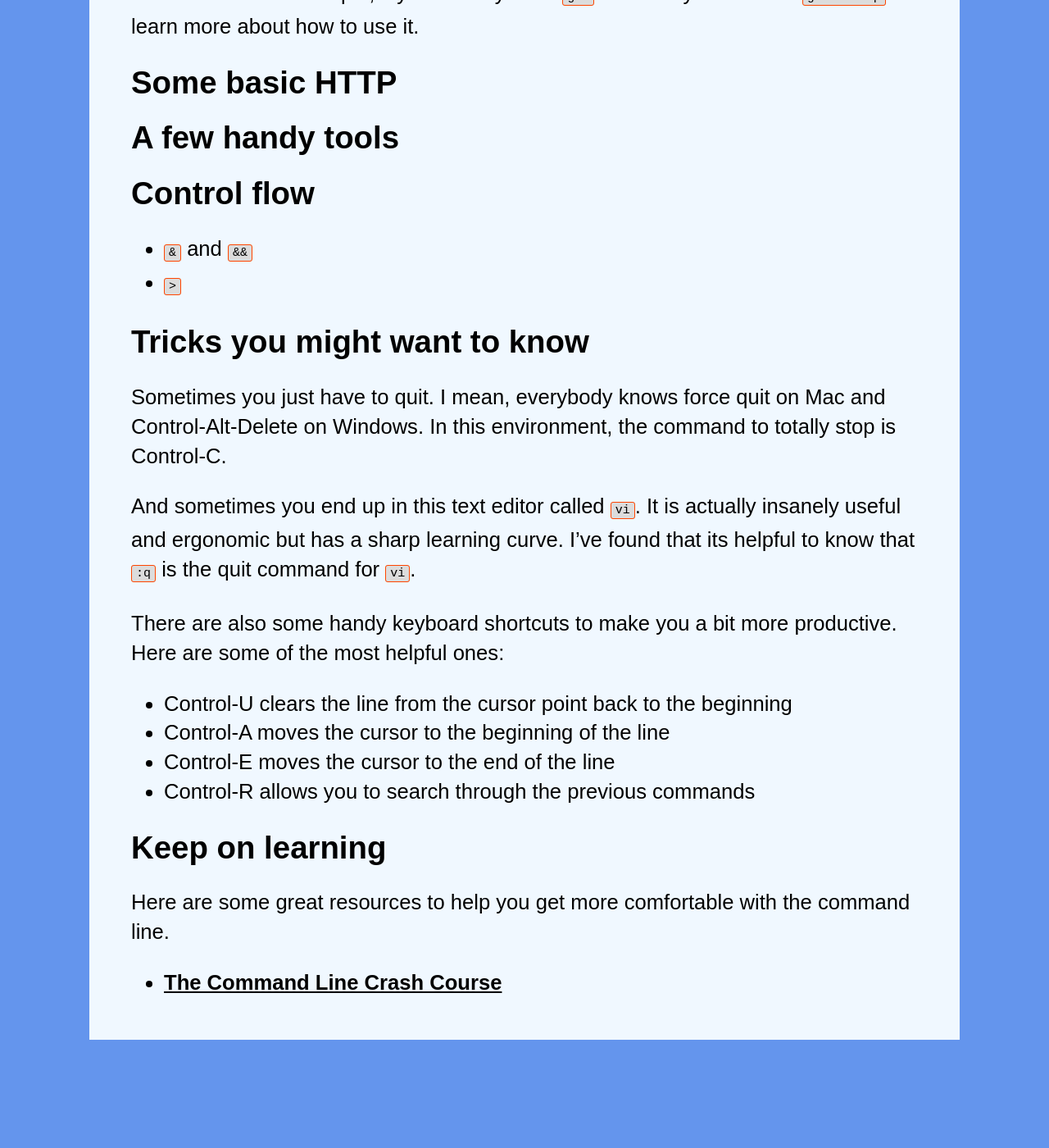
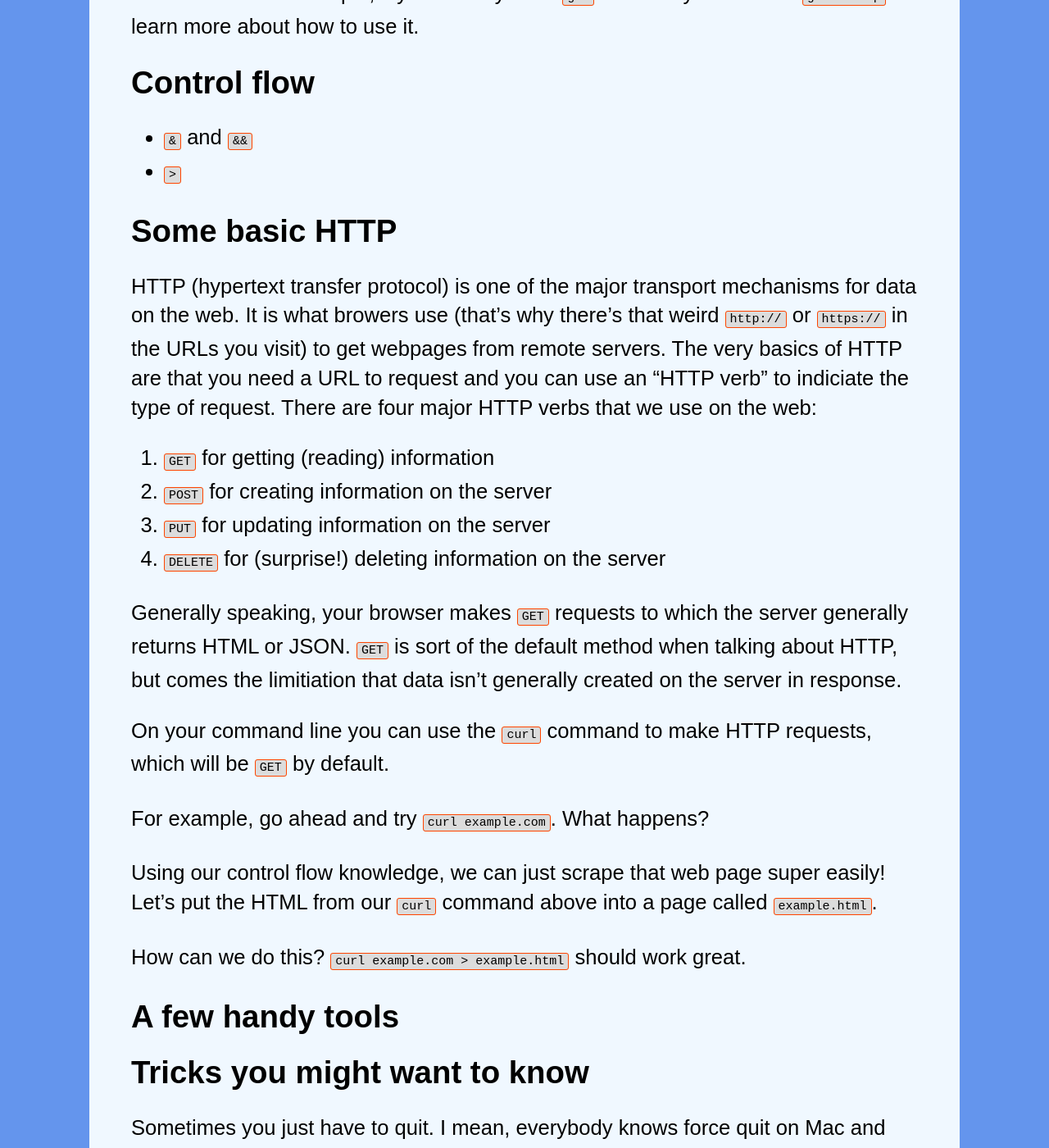
Before and after one commit to jeremiak/metro-cli-class, a Jekyll site: the page built from index.md, in a window 1280 px wide and 1400 px high, scrolled down 7993 px. Shown: the whole window at 82% size. Built offline with Jekyll 4.4.1, drawn with Linux system fonts in a browser that asks for light colours; before the commit the page ends 9261 px from its top, so only the background shows below that.

Commit message:
HTTP stuff

```diff
--- a/index.md
+++ b/index.md
@@ -138,22 +140,37 @@ Use `man` to figure out what flag we pass to `ls` so that a slash is added after
 
 Another common, though not ubiquitous, way to get help is to use the `--help` flag with a command. For example, if you already have `git` installed you can use `git --help` to learn more about how to use it.
 
-<a name="http"></a>
-
-## Some basic HTTP
-
-
-<a name="tools"></a>
-
-## A few handy tools
-
-
 <a name="control"></a>
 
 ## Control flow
 
 - `&` and `&&`
 - `>`
+
+<a name="http"></a>
+
+## Some basic HTTP
+
+HTTP (hypertext transfer protocol) is one of the major transport mechanisms for data on the web. It is what browers use (that's why there's that weird `http://` or `https://` in the URLs you visit) to get webpages from remote servers. The very basics of HTTP are that you need a URL to request and you can use an "HTTP verb" to indiciate the type of request. There are four major HTTP verbs that we use on the web:
+
+0. `GET` for getting (reading) information
+0. `POST` for creating information on the server
+0. `PUT` for updating information on the server
+0. `DELETE` for (surprise!) deleting information on the server
+
+Generally speaking, your browser makes `GET` requests to which the server generally returns HTML or JSON. `GET` is sort of the default method when talking about HTTP, but comes the limitiation that data isn't generally created on the server in response.
+
+On your command line you can use the `curl` command to make HTTP requests, which will be `GET` by default.
+
+For example, go ahead and try `curl example.com`. What happens?
+
+Using our control flow knowledge, we can just scrape that web page super easily! Let's put the HTML from our `curl` command above into a page called `example.html`.
+
+How can we do this? `curl example.com > example.html` should work great.
+
+<a name="tools"></a>
+
+## A few handy tools
 
 <a name="tricks"></a>
 
```
Also changed, not shown: other parts of index.md (+2 -0 lines).
